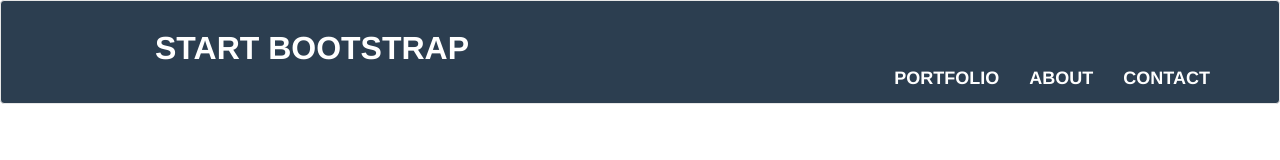
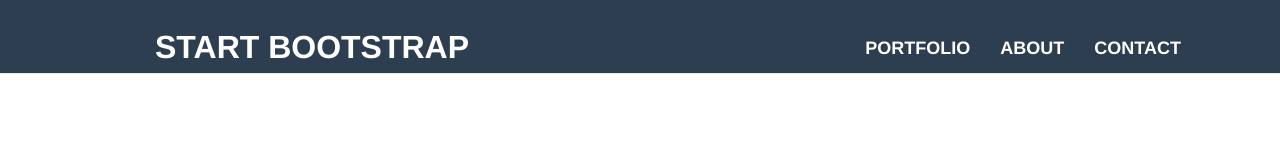
Before and after one commit to AlbaDeBiase/html-css-bootstrap-freelancer, a plain HTML site: page index.html in a window 1280 px wide. Drawn offline with nearby package versions, Linux system fonts and the light colour scheme.

Commit message:
fine navbar

```diff
--- a/index.html
+++ b/index.html
@@ -11,9 +11,8 @@
     <body>
         <header>
 
-            <nav class="navbar navbar-default">
+            <nav class="navbar navbar-default navbar-fixed-top">
                 <div class="container">
-    <!-- Brand and toggle get grouped for better mobile display -->
                     <div class="navbar-header">
                         <button type="button" class="navbar-toggle collapsed" data-toggle="collapse" data-target="#bs-example-navbar-collapse-1" aria-expanded="false">
                             <span class="sr-only">Toggle navigation</span>
@@ -23,10 +22,7 @@
                         </button>
                         <a class="navbar-brand" href="#">Start Bootstrap</a>
                         </div>
-                        </div>
-
-                        <div class="collapse navbar-collapse" id="bs-example-navbar-collapse-1">
-                            <div class="container">
+                            <div class="collapse navbar-collapse" id="bs-example-navbar-collapse-1">
                                     <ul class="nav navbar-nav navbar-right">
                                         <li>
                                             <a class="" href="#">
@@ -44,9 +40,11 @@
                                             </a>
                                         </li>
                                     </ul>
-                                </div><!-- /.navbar-collapse -->
-                        <!-- /.container-fluid -->
-                        </nav>
+                            </div>
+                        </div>
+            </nav>
+
+            <!-- fine navbar -->
 
 
     </body>
--- a/style.css
+++ b/style.css
@@ -5,7 +5,6 @@
 }
 
 .navbar-brand {
-    text-align: center;
     padding-top: 37px;
     padding-left: 100px;
     text-transform: uppercase;
@@ -31,4 +30,15 @@ color:#1abc9c;
     margin-left: -15px;
     color: white;
     font-size: xx-large;
+
 }
+
+.navbar-collapse {
+    flex-basis: 100%;
+    flex-grow: 1;
+    align-items: center;
+}
+
+.navbar-right {
+    margin-right: 14px;
+    margin-top: 23px;
```
